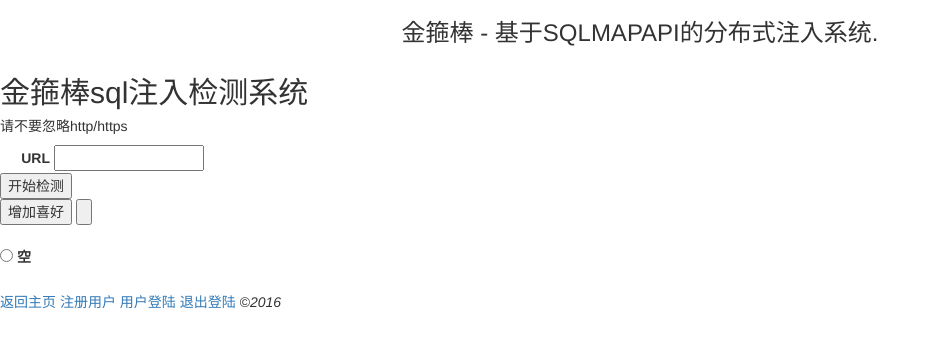
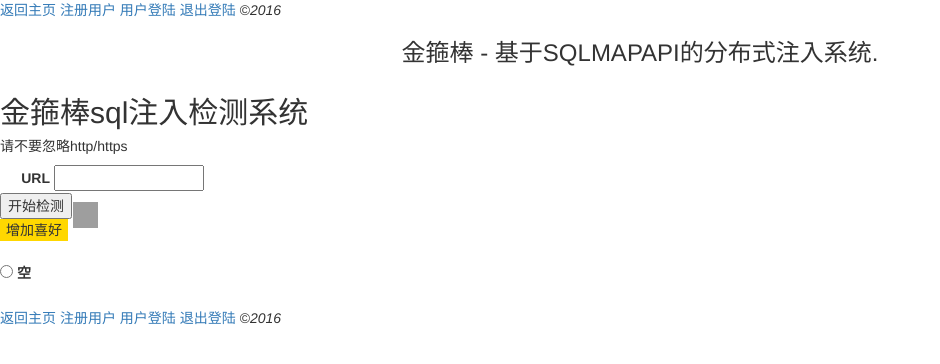
Before and after one commit to undefinedv/Jingubang, a CodeIgniter app: page /Jingubang/index.php/jingubang/options in a window 1280 px wide. Shown: the top 364 px of the page, without its empty margins (0-940 px from the left). Run offline with CodeIgniter, Linux system fonts and the light colour scheme; data that the repository does not hold is empty; some libraries are stand-ins or nearby versions; grey boxes are pictures that could not be loaded.

Commit message:
修改js/css引入姿势，优化可移植性

```diff
--- a/application/config/config.php
+++ b/application/config/config.php
@@ -23,7 +23,7 @@ defined('BASEPATH') OR exit('No direct script access allowed');
 | a PHP script and you can easily do that on your own.
 |
 */
-$config['base_url'] = '';
+$config['base_url'] = 'http://127.0.0.1/Jingubang/';
 
 /*
 |--------------------------------------------------------------------------
--- a/application/views/templates/footer.php
+++ b/application/views/templates/footer.php
@@ -7,10 +7,10 @@
         </div>
     </div>
 </div>
-<a href="<?php echo site_url('jingubang'); ?>">返回主页</a>
-<a href="<?php echo site_url('jingubang/register'); ?>">注册用户</a>
-<a href="<?php echo site_url('jingubang/login'); ?>">用户登陆</a>
-<a href="<?php echo site_url('jingubang/logout'); ?>">退出登陆</a>
+<a href="<?php echo base_url('index.php/jingubang'); ?>">返回主页</a>
+<a href="<?php echo base_url('index.php/jingubang/register'); ?>">注册用户</a>
+<a href="<?php echo base_url('index.php/jingubang/login'); ?>">用户登陆</a>
+<a href="<?php echo base_url('index.php/jingubang/logout'); ?>">退出登陆</a>
 <em>&copy;2016</em>
 
 </body>
--- a/application/views/templates/header.php
+++ b/application/views/templates/header.php
@@ -4,8 +4,13 @@
     <link rel="stylesheet" href="http://cdn.bootcss.com/bootstrap/3.3.6/css/bootstrap-theme.min.css">
     <link rel="stylesheet" href="http://cdn.bootcss.com/bootstrap/3.3.6/css/bootstrap.min.css">
     <script src="http://cdn.bootcss.com/jquery/3.1.0/jquery.min.js"></script>
-    <script src="<?php echo site_url('jingubang/js');?>"></script>
-    <link rel="stylesheet" href="<?php echo site_url('jingubang/css');?>">
+    <script src="<?php echo base_url('resources/js/jingubang.js');?>"></script>
+    <link rel="stylesheet" href="<?php echo base_url('resources/css/jingubang.css');?>">
+    <a href="<?php echo base_url('index.php/jingubang'); ?>">返回主页</a>
+    <a href="<?php echo base_url('index.php/jingubang/register'); ?>">注册用户</a>
+    <a href="<?php echo base_url('index.php/jingubang/login'); ?>">用户登陆</a>
+    <a href="<?php echo base_url('index.php/jingubang/logout'); ?>">退出登陆</a>
+    <em>&copy;2016</em>
 </head>
 <body>
 <div class="container">
--- /dev/null
+++ b/resources/css/jingubang.css
@@ -0,0 +1,52 @@
+#mask{
+    background:#000;
+    opacity:0.75;
+    filter:alpha(opacity=75);
+    width:100%;
+    position:absolute;
+    left:0;
+    top:0;
+    z-index:1000;
+}
+.message{
+    background:#FFFFFF;
+    position:fixed;
+    left:30%;
+    top:30%;
+    z-index:1001;
+    overflow-y:auto;
+}
+.close{
+    color:red;
+    right:5px;
+    top:3px;
+}
+.key{
+    width:541px;
+    height:400px;
+}
+.addhobbytip{
+    border:none;
+    background:gold;
+}
+.addhobby{
+    background:url(http://image.tupian114.com/20140418/09380166.png) no-repeat;
+    width:36px;
+    height:37px;
+    cursor:pointer;
+    position:absolute;
+    background-size:70% 70%;
+    left:73px;
+    top:202px;
+    border: none;
+    text-indent:-999em;
+}
+
+.addwindow{
+    background:#FFFFFF;
+    position:fixed;
+    left:30%;
+    top:30%;
+    z-index:1001;
+    overflow-y:auto;
+}
```
Also changed, not shown: application/views/templates/css.php (deleted, +0 -52 lines), README.md, resources/js/jingubang.js (renamed from application/views/templates/js.php).
